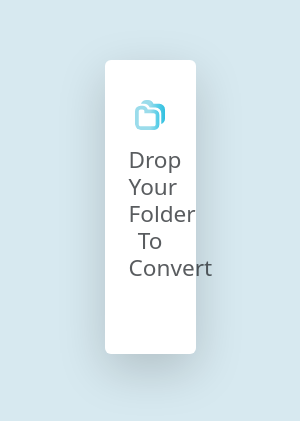
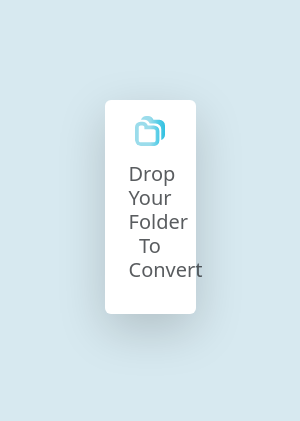
Before and after one commit to alexBlanden/HEIC-to-JPG, an Electron app: page renderer/index.html in a window 300 px wide. Shown: the part 215-636 px from the top of the page. Drawn offline with nearby package versions, Linux system fonts and the light colour scheme.

Commit message:
Update index.html

```diff
--- a/renderer/index.html
+++ b/renderer/index.html
@@ -15,10 +15,10 @@
             <div class="row">
                 <div class="col"></div>
                 <div class="col-5">
-                    <div class="h-100 shadow-lg p-3 mb-5 bg-body rounded d-flex flex-column justify-content-around" id="holder">
-                        <figure class="figure">
+                    <div class="h-100 shadow-lg bg-body rounded d-flex flex-column justify-content-around">
+                        <figure class="figure m-3" id="holder">
                             <img src="./images/folders.svg" class="figure-img img-fluid rounded">
-                            <figcaption class="figure-caption p-2"><h3>Drop Your Folder To Convert</h3></figcaption>
+                            <figcaption class="figure-caption p-2"><h5>Drop Your Folder To Convert</h5></figcaption>
                         </figure>
                     </div>
                 </div>
```
